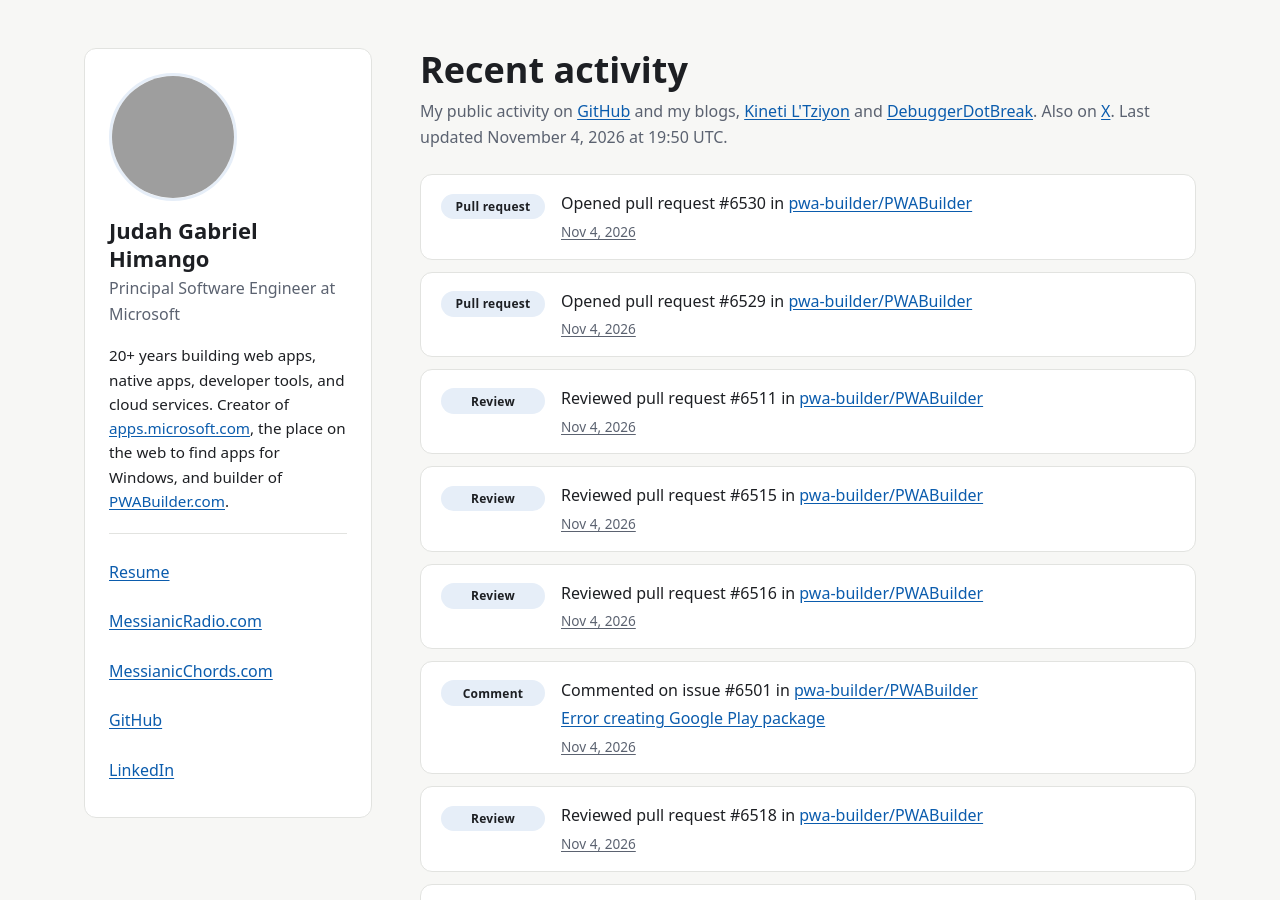
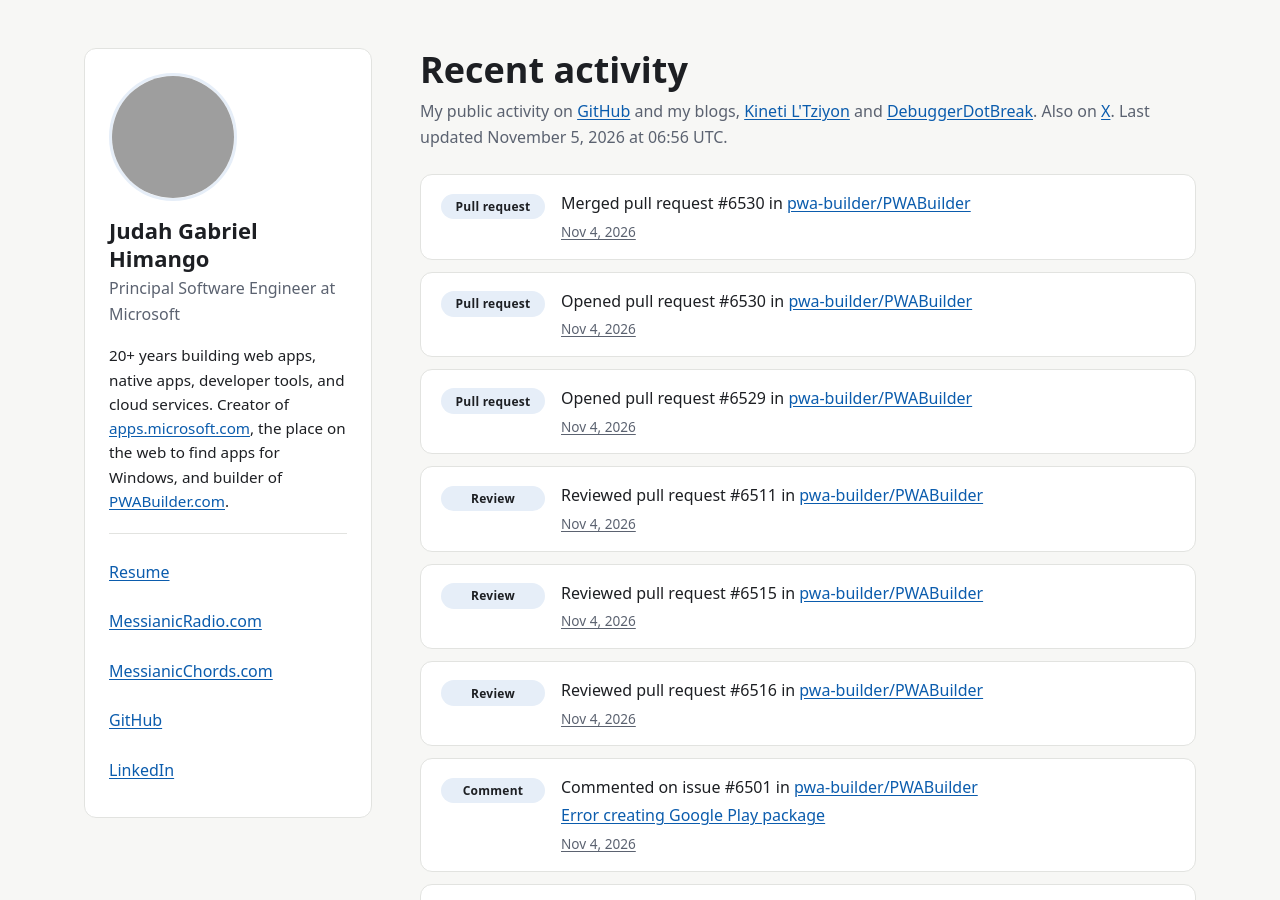
Before and after one commit to JudahGabriel/JudahGabriel.github.io, a Jekyll site: the page built from index.html, in a window 1280 px wide and 900 px high. Built offline with Jekyll 4.4.1, drawn with Linux system fonts in a browser that asks for light colours; part of the change alters nothing that is shown; some of the changed text lies outside the part shown; grey boxes are pictures that could not be loaded.

Commit message:
Refresh activity feed

```diff
--- a/_data/activity.json
+++ b/_data/activity.json
@@ -1,7 +1,19 @@
 {
-  "generated_at": "2026-11-04T19:50:29.497Z",
+  "generated_at": "2026-11-05T06:56:04.956Z",
   "x_since_id": "2115084164970275012",
   "items": [
+    {
+      "id": "github-19154017419",
+      "source": "github",
+      "context": "pwa-builder/PWABuilder",
+      "context_url": "https://github.com/pwa-builder/PWABuilder",
+      "created_at": "2026-11-04T20:25:55.000Z",
+      "kind": "pull-request",
+      "label": "Pull request",
+      "action": "Merged pull request #6530 in",
+      "title": null,
+      "url": "https://github.com/pwa-builder/PWABuilder/pull/6530"
+    },
     {
       "id": "github-19148224004",
       "source": "github",
@@ -418,18 +430,6 @@
           "video": false
         }
       ]
-    },
-    {
-      "id": "github-18038127773",
-      "source": "github",
-      "context": "pwa-builder/PWABuilder",
-      "context_url": "https://github.com/pwa-builder/PWABuilder",
-      "created_at": "2026-10-23T18:11:59.000Z",
-      "kind": "review",
-      "label": "Review",
-      "action": "Reviewed pull request #6491 in",
-      "title": null,
-      "url": "https://github.com/pwa-builder/PWABuilder/pull/6491#pullrequestreview-5629658286"
     },
     {
       "id": "github-18056364078",
```
